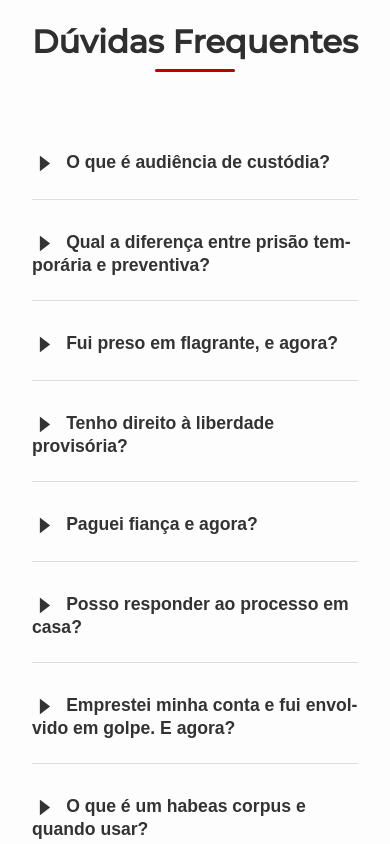
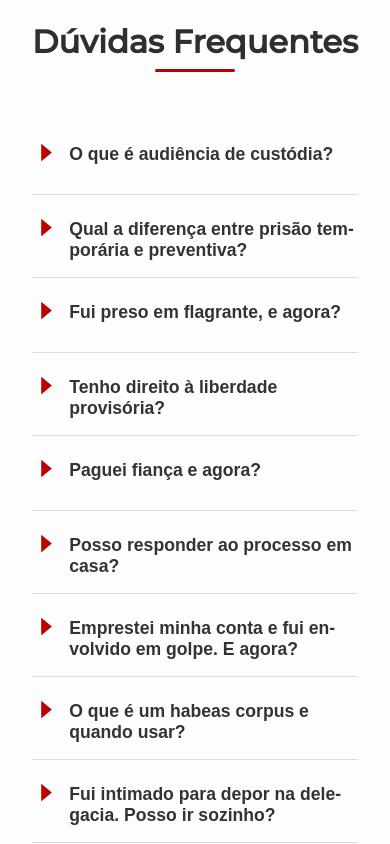
Before and after one commit to luisfernandoosiqueira/stephanydaheradvocacia, a React (Create React App) app: page / in a window 390 px wide. Shown: the part 6300-7144 px from the top of the page. Built offline with nearby package versions, Linux system fonts and the light colour scheme.

Commit message:
Alteração Accordion.

```diff
--- a/src/components/AccordionItem.css
+++ b/src/components/AccordionItem.css
@@ -14,39 +14,74 @@
     padding: 1rem 0;
 }
 
+/* --- Pergunta: seta à esquerda e alinhada ao topo do texto --- */
 .accordion-question {
+    display: flex;             /* seta e texto no mesmo eixo */
+    align-items: flex-start;   /* ambos alinhados ao topo */
     width: 100%;
     background: none;
     border: none;
     text-align: left;
     font-size: 1.1rem;
     font-weight: 600;
-    padding: 0.5rem 0;
+    padding: 0.5rem 0 0;       /* só padding-top, remove padding-bottom */
     cursor: pointer;
     color: #333;
-  }
 
-  .accordion-answer {
-    padding: 1rem 0;
-    font-size: 1rem;
-    color: #555;
-    line-height: 1.6;
-    text-align: justify; /* Adiciona justificação ao texto das respostas */
+    /* força auto-dimensionamento em vez de altura fixa */
+    height: auto !important;
+    min-height: 0 !important;
 }
 
 /* Indicador de seta */
 .accordion-arrow {
-    margin-right: 0.5rem;
-    font-weight: bold;
+    order: -1;                 /* seta antes do texto */
+    margin-right: 0.5rem;      /* espaçamento entre seta e texto */
+    display: inline-block;
+    transition: transform 0.2s ease;
+    color: #bb0000;
 }
 
-  /* Ajuste na versão mobile apenas para a seta fechada */
+/* Gera o glyph da seta */
+.accordion-arrow::before {
+    content: '►';
+    display: inline-block;
+}
+
+/* Estado aberto: gira 90° no sentido horário */
+.accordion-question[aria-expanded="true"] .accordion-arrow::before {
+    transform: rotate(90deg);
+}
+
+/* Resposta */
+.accordion-answer {
+    margin-top: 0.5rem;        /* espaço fixo até o início da resposta */
+    padding: 0 0 1rem;         /* sem padding-top, mantém padding-bottom */
+    font-size: 1rem;
+    color: #555;
+    line-height: 1.6;
+    text-align: justify;
+}
+
+/* ===== Versão mobile ===== */
 @media (max-width: 768px) {
-    .accordion-arrow[data-status="closed"] {
-      font-size: 1.65rem;/* aumenta a seta de fechado */
-      display: inline-block; /* mantém a seta na mesma linha */
-      transform: scaleX(0.65); /* aumenta horizontalmente a seta */
-      position: relative; /* permite posicionar a seta verticalmente */
-      top: 0.1em; /* ajusta verticalmente a seta para baixo */
+    /* aumenta o tamanho do span inteiro (e do ::before) */
+    .accordion-arrow {
+        font-size: 1.85rem;
+        display: inline-block;
+        position: relative;
+        bottom: 0.34em;           /* desce a seta em mobile */
+    }
+
+    /* compressão horizontal em ambos os estados */
+    .accordion-arrow::before {
+        transform-origin: center center;
+        transform: scaleX(0.6);
+        transition: transform 0.2s ease;
+    }
+
+    /* quando aberto, gira + mantém escala */
+    .accordion-question[aria-expanded="true"] .accordion-arrow::before {
+        transform: rotate(90deg) scaleX(0.6);
     }
 }
--- a/src/components/AccordionItem.js
+++ b/src/components/AccordionItem.js
@@ -2,25 +2,20 @@
 import React, { useState } from "react";
 import "./AccordionItem.css";
 
-
 function AccordionItem({ question, answer }) {
   const [isOpen, setIsOpen] = useState(false);
-  const arrowIcon = isOpen ? "▼" : "►";
 
   return (
     <div className="accordion-item" data-anim="fade-up">
       <button
         className="accordion-question"
+        aria-expanded={isOpen}
         onClick={() => setIsOpen(!isOpen)}
       >
-        <span
-          className="accordion-arrow"
-          data-status={isOpen ? "open" : "closed"}
-        >
-          {arrowIcon}
-        </span>
-        {question}
+        <span className="accordion-text">{question}</span>
+        <span className="accordion-arrow" />
       </button>
+
       {isOpen && (
         <div
           className="accordion-answer"
--- a/src/components/LinksSection.css
+++ b/src/components/LinksSection.css
@@ -24,7 +24,7 @@
 .links-list li a {
   display: block;
   padding: .8rem;
-  background: #fff;
+  background: #e5e5e5;
   border-radius: 6px;
   text-decoration: none;
   color: #2f2f2f;
```
Also changed, not shown: src/images/sobre1.png. Lines whose indentation alone changed are shown as unchanged.
